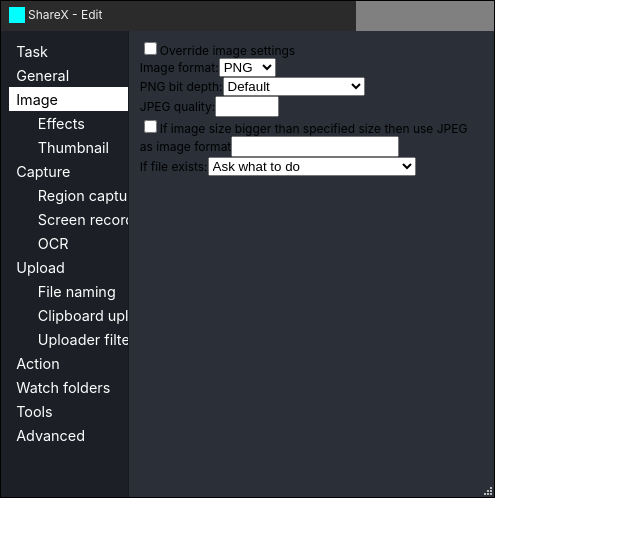
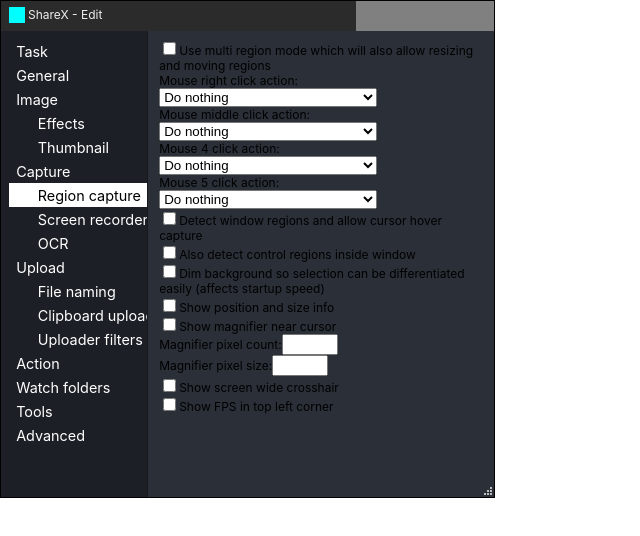
Before and after one commit to pgeowng/web-state-demo, a React (Create React App) app: page / in a window 1280 px wide. Shown: the top 536 px of the page, without its empty margins (0-640 px from the left). Built offline with nearby package versions, Linux system fonts and the light colour scheme.

Commit message:
settings moved to context
is it good idea?

```diff
--- a/src/App.js
+++ b/src/App.js
@@ -5,6 +5,8 @@
 
 import { ContentMain } from './components/ContentMain'
 import { ContentEdit } from './components/ContentEdit'
+
+import { Settings } from './context/Settings'
 
 const data = `Screenshot,Print Screen
 Record Audio,F3
@@ -94,6 +96,13 @@
 export const App = () => {
   const [settings, setSettings] = useState({})
 
+  const setSetting = (key, value) => {
+    setSettings((prevState) => ({
+      ...prevState,
+      [key]: value,
+    }))
+  }
+
   const [size, setSize] = useState({
     desktopWidth: window.innerWidth,
     desktopHeight: window.innerHeight,
@@ -133,7 +142,9 @@
         minHeight={490}
         {...size}
       >
-        <ContentEdit categories={categories} settings={{}} />
+        <Settings.Provider value={{ settings, setSetting }}>
+          <ContentEdit categories={categories} />
+        </Settings.Provider>
       </Window>
     </>
   )
--- a/src/components/ContentEdit/UI/CheckLabel.js
+++ b/src/components/ContentEdit/UI/CheckLabel.js
@@ -1,17 +1,18 @@
 import React, { useContext } from 'react'
 import { I18N } from '../i18n'
+import { Settings } from '../../../context/Settings'
 
-export const CheckLabel = ({ id, value, onChange }) => {
+export const CheckLabel = ({ id }) => {
   const i18n = useContext(I18N)
+  const { settings, setSetting } = useContext(Settings)
 
   return (
     <div className="content-edit__line check-label">
       <input
         type="checkbox"
         id={id}
-        data-setting-key={id}
-        value={value}
-        onChange={onChange}
+        value={settings[id]}
+        onChange={(e) => setSetting(id, e.target.value)}
       />
       <label htmlFor={id}>{i18n[id]}</label>
     </div>
--- a/src/components/ContentEdit/UI/LabelNum.js
+++ b/src/components/ContentEdit/UI/LabelNum.js
@@ -1,5 +1,6 @@
 import React, { useContext } from 'react'
 import { I18N } from '../i18n'
+import { Settings } from '../../../context/Settings'
 
 /* important note
  labelnum links label by id with numinput
@@ -8,8 +9,9 @@
   be careful
 */
 
-export const LabelNum = ({ id, min, max, step, value, onChange }) => {
+export const LabelNum = ({ id, min, max, step }) => {
   const i18n = useContext(I18N)
+  const { settings, setSetting } = useContext(Settings)
 
   return (
     <div className="content-edit__line label-num">
@@ -17,47 +19,36 @@
       <input
         type="number"
         id={id}
-        data-setting-key={id}
         min={min}
         max={max}
         step={step}
-        value={value}
-        onChange={onChange}
+        value={settings[id]}
+        onChange={(e) => setSetting(id, e.target.value)}
       />
     </div>
   )
 }
 
-export const CheckLabelNum = ({
-  id,
-  checkId,
-  checkValue,
-  min,
-  max,
-  step,
-  value,
-  onChange,
-}) => {
+export const CheckLabelNum = ({ id, checkId, min, max, step }) => {
   const i18n = useContext(I18N)
+  const { settings, setSetting } = useContext(Settings)
 
   return (
     <div className="content-edit__line label-num">
       <input
         type="checkbox"
         id={checkId}
-        data-setting-key={checkId}
-        value={checkValue}
-        onChange={onChange}
+        value={settings[checkId]}
+        onChange={(e) => setSetting(checkId, e.target.value)}
       />
       <label htmlFor={checkId}>{i18n[checkId]}</label>
       <input
         type="number"
-        data-setting-key={id}
         min={min}
         max={max}
         step={step}
-        value={value}
-        onChange={onChange}
+        value={settings[id]}
+        onChange={(e) => setSetting(id, e.target.value)}
       />
     </div>
   )
--- a/src/components/ContentEdit/UI/LabelSelect.js
+++ b/src/components/ContentEdit/UI/LabelSelect.js
@@ -1,15 +1,22 @@
 import React, { useContext } from 'react'
 
 import { I18N } from '../i18n'
+import { Settings } from '../../../context/Settings'
 
-export const LabelSelect = ({ id, value, optionsEnum, onChange }) => {
+export const LabelSelect = ({ id, optionEnum }) => {
   const i18n = useContext(I18N)
+  const { settings, setSetting } = useContext(Settings)
+  console.log(id)
 
   return (
     <div className="content-edit__line label-select">
       <label htmlFor={id}>{i18n[id]}</label>
-      <select id={id} data-setting-key={id} onChange={onChange} value={value}>
-        {i18n[optionsEnum].map((text, idx) => {
+      <select
+        id={id}
+        onChange={(e) => setSetting(id, e.target.value)}
+        value={settings[id]}
+      >
+        {i18n[optionEnum].map((text, idx) => {
           return (
             <option key={text} value={idx}>
               {text}
--- a/src/components/ContentEdit/index.js
+++ b/src/components/ContentEdit/index.js
@@ -119,8 +119,9 @@
 const _uid = 'qwefqwef'
 const uid = (a) => _uid + '--' + a
 
-export const ContentEdit = ({ categories, onSettingSet, settings }) => {
-  const [category, setCategory] = useState('image')
+export const ContentEdit = ({ categories }) => {
+  //const [category, setCategory] = useState('image')
+  const [category, setCategory] = useState('capture-region-capture')
 
   const onCategory = (e) => {
     setCategory(e.target.dataset.category)
@@ -152,49 +153,29 @@
           {/* <CaptureScreenRecorder settings={settings} onChange={onChange} /> */}
           {category === 'image' ? (
             <>
-              <CheckLabel
-                id={image.override}
-                value={settings[image.override]}
-                onChange={changeSetting}
-              />
+              <CheckLabel id={image.override} />
               <LabelSelect
                 id={image.imageFormat}
-                value={settings[image.imageFormat]}
-                onChange={changeSetting}
-                optionsEnum={selectEnum.imageFormat}
+                optionEnum={selectEnum.imageFormat}
                 oneLine={false}
               />
               <LabelSelect
                 id={image.pngDepth}
-                value={settings[image.pngDepth]}
-                onChange={changeSetting}
-                optionsEnum={selectEnum.pngDepth}
+                optionEnum={selectEnum.pngDepth}
                 oneLine={false}
               />
-              <LabelNum
-                id={image.jpegQuality}
-                value={settings[image.jpegQuality]}
-                onChange={changeSetting}
-                min={1}
-                max={100}
-                step={1}
-              />
+              <LabelNum id={image.jpegQuality} min={1} max={100} step={1} />
               <CheckLabelNum
                 id={image.jpegThresholdValue}
                 checkId={image.jpegThreshold}
-                checkValue={settings[image.jpegThreshold]}
                 min={100}
                 /* max */
                 max={Number.MAX_SAFE_INTEGER}
                 step={1}
-                value={settings[image.jpegThresholdValue]}
-                onChange={changeSetting}
               />
               <LabelSelect
                 id={image.existAction}
-                value={settings[image.existAction]}
-                onChange={changeSetting}
-                optionsEnum={selectEnum.existAction}
+                optionEnum={selectEnum.existAction}
                 oneLine={false}
               />
             </>
@@ -204,112 +185,52 @@
                 <button type="button">Screen recording options...</button>
               </div>
 
-              <LabelNum
-                id={screen.FPS}
-                value={settings[screen.FPS]}
-                onChange={changeSetting}
-                min={1}
-                max={60}
-                step={1}
-              />
-              <LabelNum
-                id={screen.gifFPS}
-                value={settings[screen.gifFPS]}
-                onChange={changeSetting}
-                min={1}
-                max={60}
-                step={1}
-              />
-              <CheckLabel
-                id={screen.showCursor}
-                value={settings[screen.showCursor]}
-                onChange={changeSetting}
-              />
+              <LabelNum id={screen.FPS} min={1} max={60} step={1} />
+              <LabelNum id={screen.gifFPS} min={1} max={60} step={1} />
+              <CheckLabel id={screen.showCursor} />
               <CheckLabelNum
                 id={screen.startDelay}
-                value={settings[screen.startDelay]}
-                onChange={changeSetting}
                 min={1}
                 max={60}
                 step={1}
                 checkId={screen.overrideStartDelay}
-                checkValue={settings[screen.overrideStartDelay]}
               />
               <CheckLabelNum
                 id={screen.fixedDuration}
-                value={settings[screen.fixedDuration]}
-                onChange={changeSetting}
                 min={1}
                 max={60}
                 step={1}
                 checkId={screen.overrideFixedDuration}
-                checkValue={settings[screen.overrideFixedDuration]}
               />
-              <CheckLabel
-                id={screen.useLossless}
-                value={settings[screen.useLossless]}
-                onChange={changeSetting}
-              />
-              <CheckLabel
-                id={screen.transparentSelection}
-                value={settings[screen.transparentSelection]}
-                onChange={changeSetting}
-              />
-              <CheckLabel
-                id={screen.conformation}
-                value={settings[screen.conformation]}
-                onChange={changeSetting}
-              />
+              <CheckLabel id={screen.useLossless} />
+              <CheckLabel id={screen.transparentSelection} />
+              <CheckLabel id={screen.conformation} />
             </>
           ) : category === 'capture-region-capture' ? (
             <>
-              <CheckLabel
-                id={region.useMultiregion}
-                value={settings[region.useMultiregion]}
-                onChange={changeSetting}
-              />
+              <CheckLabel id={region.useMultiregion} />
 
               <LabelSelect
                 id={region.rmbAction}
-                value={settings[region.rmbAction]}
-                onChange={changeSetting}
-                optionsEnum={selectEnum.mouseButtonAction}
+                optionEnum={selectEnum.mouseButtonAction}
               />
               <LabelSelect
                 id={region.mmbAction}
-                value={settings[region.mmbAction]}
-                onChange={changeSetting}
-                optionsEnum={selectEnum.mouseButtonAction}
+                optionEnum={selectEnum.mouseButtonAction}
               />
               <LabelSelect
                 id={region.m4bAction}
-                value={settings[region.m4bAction]}
-                onChange={changeSetting}
-                optionsEnum={selectEnum.mouseButtonAction}
+                optionEnum={selectEnum.mouseButtonAction}
               />
               <LabelSelect
                 id={region.m5bAction}
-                value={settings[region.m5bAction]}
-                onChange={changeSetting}
-                optionsEnum={selectEnum.mouseButtonAction}
+                optionEnum={selectEnum.mouseButtonAction}
               />
-              <CheckLabel
-                id={region.allowHover}
-                value={settings[region.allowHover]}
-                onChange={changeSetting}
-              />
-              <CheckLabel
-                id={region.detectInsideRegions}
-                value={settings[region.detectInsideRegions]}
-                onChange={changeSetting}
-              />
-              <CheckLabel
-                id={region.dimBackground}
-                value={settings[region.dimBackground]}
-                onChange={changeSetting}
-              />
+              <CheckLabel id={region.allowHover} />
+              <CheckLabel id={region.detectInsideRegions} />
+              <CheckLabel id={region.dimBackground} />
               {/* checkbox + label + text input (help & validation) */}
-              <div className="content-edit__line">
+              {/* <div className="content-edit__line">
                 <input
                   id={region.overrideCustomCursorText}
                   type="checkbox"
@@ -326,9 +247,9 @@
                   data-settings-key={screen.customCursorText}
                   onChange={changeSetting}
                 />
-              </div>
+              </div> */}
               {/* label + extendableSelect<WindowSize>  */}
-              <div className="content-edit__line">
+              {/* <div className="content-edit__line">
                 <label htmlFor={region.snapRegion}>
                   {i18n[region.snapRegion]}
                 </label>
@@ -336,40 +257,24 @@
                   <option>1</option>
                   <option>2</option>
                 </select>
-              </div>
-              <CheckLabel
-                id={region.showPosition}
-                value={settings[region.showPosition]}
-                onChange={changeSetting}
-              />
-              <CheckLabel
-                id={region.showMagnifier}
-                value={settings[region.showMagnifier]}
-                onChange={changeSetting}
-              />
+              </div> */}
+              <CheckLabel id={region.showPosition} />
+              <CheckLabel id={region.showMagnifier} />
               <LabelNum
                 id={region.magnifierPixelCount}
-                value={settings[region.magnifierPixelCount]}
-                onChange={changeSetting}
                 min={3}
                 max={35}
                 step={2}
               />
               <LabelNum
                 id={region.magnifierSizeCount}
-                value={settings[region.magnifierSizeCount]}
-                onChange={changeSetting}
                 min={3}
                 max={30}
                 step={1}
               />
-              <CheckLabel
-                id={region.showCrosshair}
-                value={settings[region.showCrosshair]}
-                onChange={changeSetting}
-              />
+              <CheckLabel id={region.showCrosshair} />
               {/* label + SizeInput (2 inputs) */}
-              <div className="content-edit__line">
+              {/* <div className="content-edit__line">
                 <input
                   id={region.useFixedSize}
                   type="checkbox"
@@ -405,12 +310,8 @@
                   data-settings-key={region.fixedSizeHeight}
                   onChange={changeSetting}
                 />
-              </div>
-              <CheckLabel
-                id={region.showFPS}
-                value={settings[region.showFPS]}
-                onChange={changeSetting}
-              />
+              </div> */}
+              <CheckLabel id={region.showFPS} />
             </>
           ) : (
             ''
--- /dev/null
+++ b/src/context/Settings.js
@@ -0,0 +1,6 @@
+import React from 'react'
+
+export const Settings = React.createContext({
+  settings: {},
+  setSetting: () => {},
+})
```
